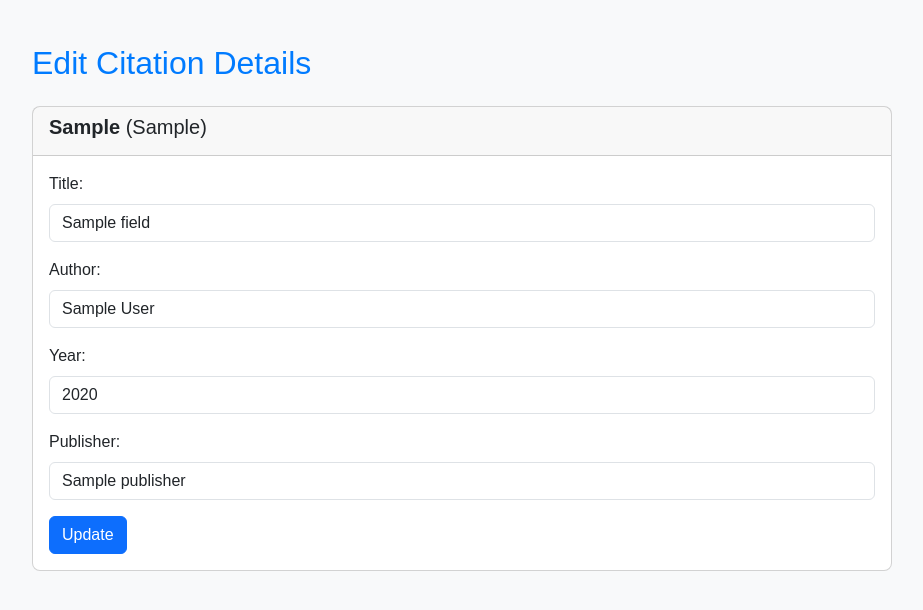
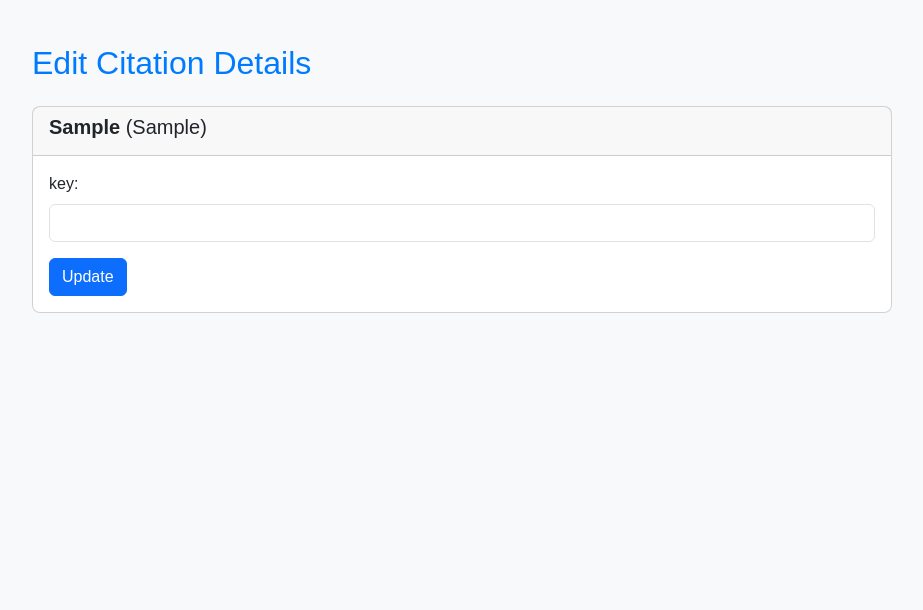
Before and after one commit to tkontt/SmartCite, a Flask app: template src/templates/edit_citation.html in a window 1280 px wide. Shown: the part 96-706 px from the top of the page, without its empty margins (178-1101 px from the left). Run offline with Flask 3, Linux system fonts and the light colour scheme; the template is opened without the code that fills it: most values are stand-ins (such as "Sample title", 1, 10 or a date in 2020).

Commit message:
Edit näkymä viitteen tyypin mukaan

```diff
--- a/src/templates/edit_citation.html
+++ b/src/templates/edit_citation.html
@@ -12,31 +12,22 @@ Edit citation
         <h5><strong>{{ citation.citation_key }}</strong> ({{ citation.citation_type }})</h5>
     </div>
 
-
     <div class="card-body">
         <form action="/update_citation" method="post">
-            <div class="mb-3">
-                <input type="hidden" name="citation_id" value="{{ citation_id }}">
+            <input type="hidden" name="citation_id" value="{{ citation_id }}">
+            <input type="hidden"
+            name="citation_type"
+            value="{{ citation.citation_type }}"
+            id="citation_type"
+            {% for field, value in citation.fields.items() %}
+            data-{{ field }}="{{ value }}"
+            {% endfor %}>
 
-                <label for="title" class="form-label">Title:</label>
-                <input type="text" class="form-control" name="title" value="{{ citation.fields.get('title', 'N/A') }}">
-                </div>
-                <div class="mb-3">
-                <label for="author" class="form-label">Author:</label>
-                <input type="text" class="form-control" name="author" value="{{ citation.fields.get('author', 'N/A') }}">
-                </div>
-                <div class="mb-3">
-                <label for="year" class="form-label">Year:</label>
-                <input type="text" class="form-control" name="year" value="{{ citation.fields.get('year', 'N/A') }}">
-                </div>
-                <div class="mb-3">
-                <label for="publisher" class="form-label">Publisher:</label>
-                <input type="text" class="form-control" name="publisher" value="{{ citation.fields.get('publisher', 'N/A') }}">
-            </div>
-            <button type="submit" class="btn btn-primary" name="create">Update</button>
+        <div id="mandatory_fields"></div>
+
+        <button type="submit" class="btn btn-primary">Update</button>
         </form>
     </div>
+</div>
 
-
-</div>
 {% endblock %}
```
